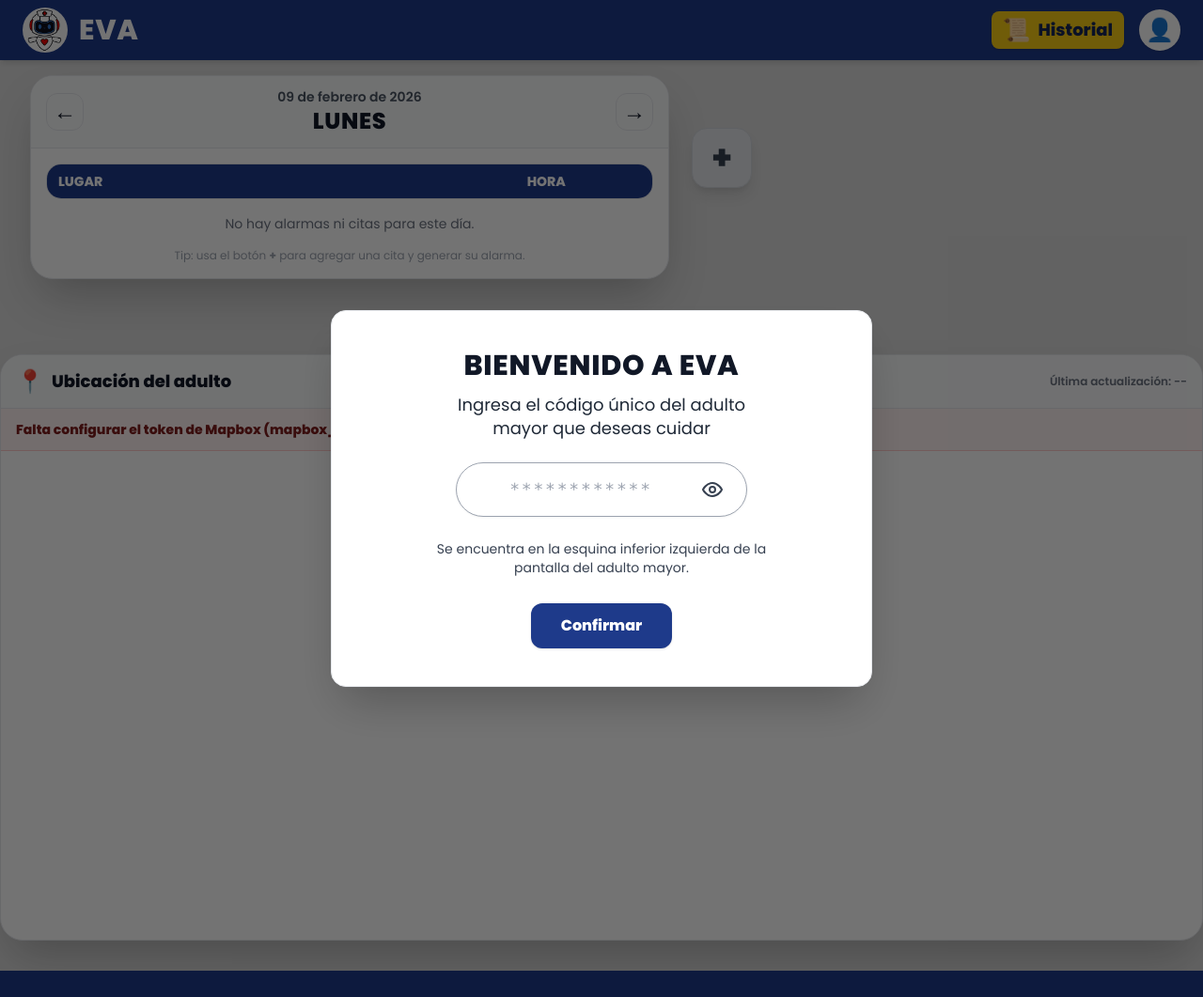
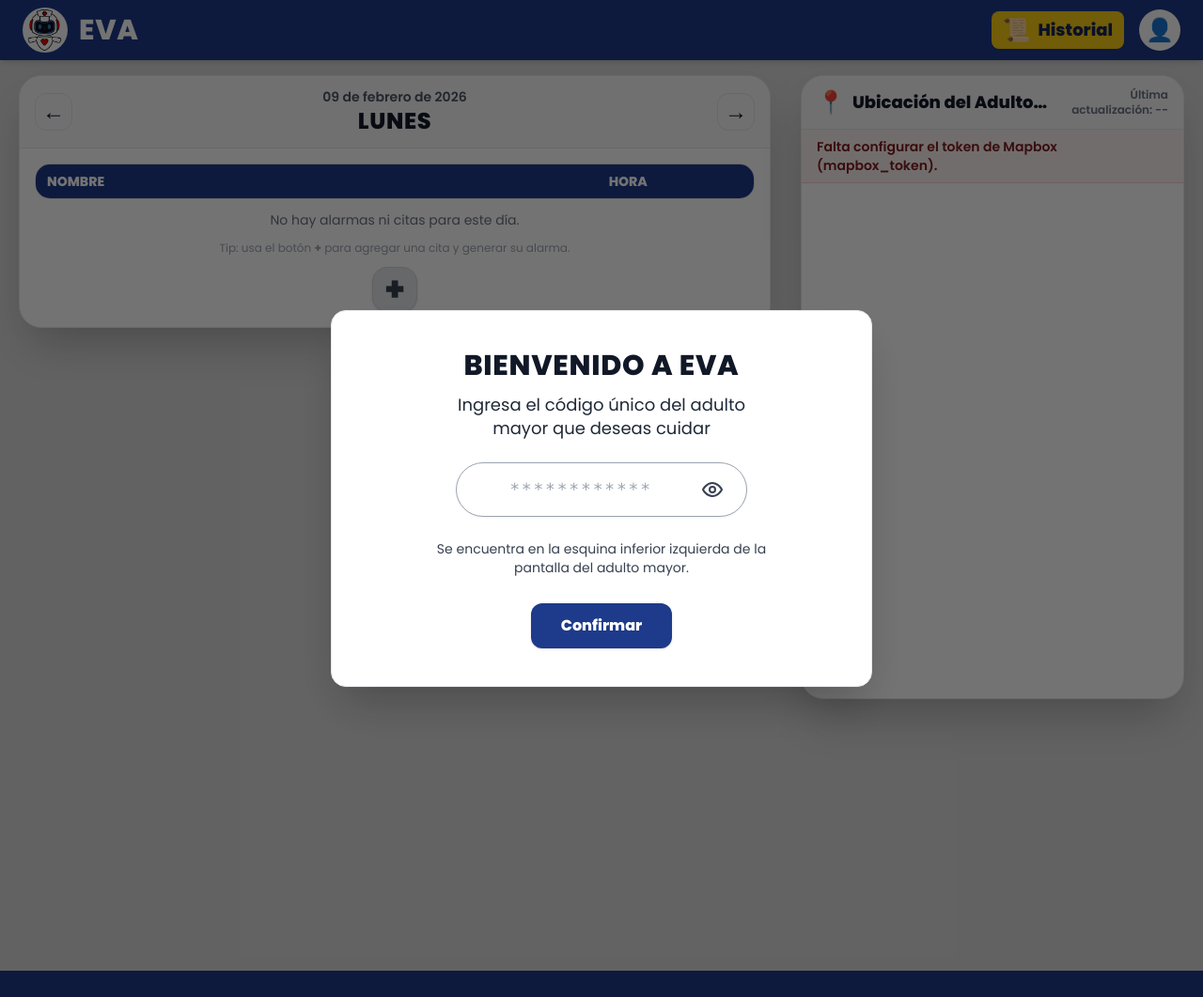
Before and after one commit to EnriqueDiaz779/EVA, a Django app: page /interfaz-cuidador/ in a window 1280 px wide. Shown: the whole page at 94% size. Run offline with Django 5.2, Linux system fonts and the light colour scheme; the visitor is signed in with stand-in values (Sample User, id 1); data that the repository does not hold is empty; some libraries are stand-ins or nearby versions.

Commit message:
Ubicacion diseño

```diff
--- a/miappEVA/miappeva/templates/miapp/Interfaz_cuidador.html
+++ b/miappEVA/miappeva/templates/miapp/Interfaz_cuidador.html
@@ -15,6 +15,8 @@
 
   <style>
     body { font-family: 'Poppins', sans-serif; background-color: #dbdbdb; }
+    #map { position: relative; }
+    #map canvas { display: block; }
   </style>
 </head>
 
@@ -119,10 +121,6 @@
                 <p><span class="font-extrabold">Teléfono:</span><span class="text-gray-700"> {{ cuidador_telefono|default:"" }}</span></p>
               </div>
             </div>
-
-            <div class="w-20 h-20 rounded-full border border-gray-700 bg-white flex items-center justify-center shrink-0">
-              <span class="text-5xl">👤</span>
-            </div>
           </div>
 
           <div class="h-px bg-gray-200 mx-6"></div>
@@ -214,14 +212,17 @@
   </header>
 
   <!-- CUERPO -->
-  <main class="pt-20 pb-12 px-4 md:px-8 ml-0">
-  <div class="max-w-3xl mr-auto ml-0">
+  <main class="pt-20 pb-12 px-5">
+  <div class="w-full max-w-none">
 
-      <!-- LAYOUT (izq calendario, centro +) -->
-      <div class="grid grid-cols-1 lg:grid-cols-[1fr_auto] gap-6 items-start justify-start">
+    <div class="grid w-full grid-cols-1 lg:grid-cols-[800px_auto_1fr] lg:grid-rows-[auto_auto] gap-4 items-start">
 
-        <!-- IZQ: CALENDARIO/DÍA -->
-        <section class="bg-white rounded-3xl shadow-2xl border border-gray-200 overflow-hidden">
+      <!--CALENDARIO/DÍA -->
+    <section class="lg:row-start-1 lg:col-start-1 overflow-visible">
+
+  <!-- TARJETA REAL -->
+  <div class="bg-white rounded-3xl shadow-2xl border border-gray-200 overflow-hidden pb-0">
+
     <div class="px-4 py-3 flex items-center justify-between bg-gray-50 border-b border-gray-200">
       <button id="btnDiaPrev"
               class="w-10 h-10 rounded-xl border border-gray-200 hover:bg-gray-100 active:scale-95 transition flex items-center justify-center"
@@ -241,44 +242,47 @@
       </button>
     </div>
 
-          <div class="p-4">
-            <div class="rounded-2xl border border-gray-200 overflow-hidden">
+        <div class="p-4 flex flex-col h-full">
+
+      <!-- TABLA + SCROLL -->
+      <div class="rounded-2xl border border-gray-200 overflow-hidden flex flex-col min-h-0">
         <div class="grid grid-cols-[1.3fr_.7fr] bg-blue-900 text-white text-sm font-extrabold">
-                <div class="px-3 py-2">LUGAR</div>
+          <div class="px-3 py-2">NOMBRE</div>
           <div class="px-3 py-2 text-center">HORA</div>
         </div>
 
+        <div class="flex-1 overflow-y-auto max-h-[420px]">
           <div id="tablaCitasBody" class="divide-y divide-gray-200"></div>
         </div>
+      </div>
 
-            <p id="emptyCitasHint" class="mt-4 text-sm text-gray-500 text-center hidden">
+      <p id="emptyCitasHint" class="mt-3 text-sm text-gray-500 text-center hidden">
         No hay alarmas ni citas para este día.
       </p>
 
-            <p class="mt-4 text-xs text-gray-400 text-center">
+      <div class="mt-auto pt-3 flex flex-col items-center">
+        <p class="text-xs text-gray-400 text-center">
           Tip: usa el botón <b>+</b> para agregar una cita y generar su alarma.
         </p>
-          </div>
-        </section>
 
-        <!-- BOTÓN + -->
-        <div class="flex justify-center lg:pt-14">
-
-          <div class="relative">
         <button id="btnAgregarEvento"
                 type="button"
-                    class="w-16 h-16 rounded-2xl bg-gray-200 hover:bg-gray-300
-                           shadow-lg border border-gray-300
+                class="mt-3 w-12 h-12 rounded-2xl bg-gray-200 hover:bg-gray-300
+                      shadow border border-gray-300
                       flex items-center justify-center
                       text-4xl font-extrabold text-gray-700
                       transition active:scale-95">
           +
         </button>
+      </div>
 
+      <!-- MENÚ -->
       <div id="menuAgregar"
-                 class="hidden absolute left-1/2 -translate-x-1/2 mt-3 w-48 bg-white border border-gray-200 rounded-2xl shadow-xl overflow-hidden z-50">
+          class="hidden fixed w-52
+                  bg-white border border-gray-200 rounded-2xl shadow-2xl
+                  overflow-hidden z-[999999]">
         <button id="btnCrearAlarma" type="button"
-                      class="w-full text-left px-4 py-3 text-sm font-extrabold text-blue-900 hover:bg-blue-50">
+                class="w-full text-left px-4 py-3 text-sm font-extrabold text-gray-800 hover:bg-blue-50">
           Crear alarma
         </button>
         <button id="btnCrearCita" type="button"
@@ -287,13 +291,47 @@
         </button>
       </div>
     </div>
+</section>
+
+      <!-- MAPA -->
+      <section class="bg-white rounded-3xl shadow-2xl border border-gray-200 overflow-hidden self-start lg:row-span-2 lg:col-start-3">
+        <div class="px-4 py-3 bg-gray-50 border-b border-gray-200">
+        <div class="flex flex-col gap-1 sm:flex-row sm:items-center sm:justify-between">
+          <div class="flex items-center gap-2 min-w-0">
+            <span class="text-xl sm:text-2xl shrink-0">📍</span>
+
+            <!-- título responsive -->
+            <p class="font-extrabold text-base sm:text-lg leading-tight truncate">
+              Ubicación del Adulto Mayor
+            </p>
           </div>
+
+          <!-- última actualización: baja de línea en móvil, a la derecha en desktop -->
+          <p id="ubicacionTxt"
+            class="text-[11px] sm:text-xs text-gray-500 font-semibold
+                    sm:text-right leading-tight">
+            Última actualización: --
+          </p>
+        </div>
+      </div>
+
+        <div id="ubicacionAlerta"
+        class="hidden px-4 py-20 text-xs sm:text-sm font-semibold border-b leading-snug">
+    </div>
+
+        <div class="p-4 md:p-6">
+          <div id="mapWrap" class="relative w-full rounded-2xl overflow-hidden">
+            <div id="map" class="block w-full h-[240px] sm:h-[320px] lg:h-[500px]"></div>
+          </div>
+        </div>
+      </section>
 
     </div>
   </div>
 </main>
 
-  <footer class="fixed bottom-0 left-0 right-0 h-7 bg-blue-900"></footer>
+  <footer class="fixed bottom-0 left-0 right-0 h-7 bg-blue-900 z-50"></footer>
+
 </div>
 
 {% csrf_token %}
@@ -469,20 +507,6 @@
     </div>
   </div>
 </div>
-
-<section class="mt-8 bg-white rounded-3xl shadow-2xl border border-gray-200 overflow-hidden">
-  <div class="px-4 py-3 bg-gray-50 border-b border-gray-200 flex items-center justify-between">
-    <div class="flex items-center gap-2">
-      <span class="text-2xl">📍</span>
-      <p class="font-extrabold text-lg">Ubicación del adulto</p>
-    </div>
-    <p id="ubicacionTxt" class="text-xs text-gray-500 font-semibold">Última actualización: --</p>
-  </div>
-
-  <div id="ubicacionAlerta" class="hidden px-4 py-3 text-sm font-extrabold border-b"></div>
-
-  <div id="map" class="w-full h-[420px] md:h-[520px]"></div>
-</section>
 
 <script>
   // ===== Referencias UI (header + perfil + bloqueo) =====
@@ -752,10 +776,6 @@
 </script>
 
 <script>
-  // =============================
-  // CALENDARIO + CITAS (solo modal)
-  // =============================
-
   const DIAS = ["DOMINGO","LUNES","MARTES","MIÉRCOLES","JUEVES","VIERNES","SÁBADO"];
   const MESES = ["enero","febrero","marzo","abril","mayo","junio","julio","agosto","septiembre","octubre","noviembre","diciembre"];
   const DIAS_ES = ["dom","lun","mar","mie","jue","vie","sab"];
@@ -1016,10 +1036,75 @@
     document.body.classList.remove("overflow-hidden");
   }
 
+  function posicionarMenuAgregar() {
+  if (!btnAgregarEvento || !menuAgregar) return;
+
+  const r = btnAgregarEvento.getBoundingClientRect();
+
+  // Medimos el menú (temporalmente visible) para evitar que se salga de pantalla
+  menuAgregar.classList.remove("hidden");
+  const mw = menuAgregar.offsetWidth;
+  const mh = menuAgregar.offsetHeight;
+
+  // Queremos que quede centrado y abajo del botón
+  let left = r.left + (r.width / 2) - (mw / 2);
+  let top  = r.bottom + 12;
+
+  // Clamp horizontal (que no se salga)
+  const padding = 12;
+  const maxLeft = window.innerWidth - mw - padding;
+  if (left < padding) left = padding;
+  if (left > maxLeft) left = maxLeft;
+
+  // Si por alguna razón no cabe abajo, lo ponemos arriba del botón
+  if (top + mh > window.innerHeight - padding) {
+    top = r.top - mh - 12;
+  }
+
+  menuAgregar.style.left = `${left}px`;
+  menuAgregar.style.top  = `${top}px`;
+
+  // Si no lo querías abrir ahorita, lo ocultas (esto lo controla el toggle)
+}
+
+function abrirMenuAgregar() {
+  if (!menuAgregar) return;
+  posicionarMenuAgregar();
+  menuAgregar.classList.remove("hidden");
+}
+
+function cerrarMenuAgregar() {
+  menuAgregar?.classList.add("hidden");
+}
+
   btnAgregarEvento?.addEventListener("click", (e) => {
+    e.preventDefault();
     e.stopPropagation();
-    menuAgregar?.classList.toggle("hidden");
+
+    const estabaAbierto = menuAgregar && !menuAgregar.classList.contains("hidden");
+    cerrarMenuAgregar();
+
+    if (!estabaAbierto) abrirMenuAgregar();
   });
+
+  // No cerrar si das click dentro del menú
+  menuAgregar?.addEventListener("click", (e) => e.stopPropagation());
+
+  // Cerrar al click afuera
+  document.addEventListener("click", () => cerrarMenuAgregar());
+
+  // Cerrar con Escape
+  document.addEventListener("keydown", (e) => {
+    if (e.key === "Escape") cerrarMenuAgregar();
+  });
+
+  // Si cambias tamaño de ventana y el menú está abierto, reposiciona
+  window.addEventListener("resize", () => {
+    if (menuAgregar && !menuAgregar.classList.contains("hidden")) {
+      posicionarMenuAgregar();
+    }
+  });
+
   btnCerrarModalCita?.addEventListener("click", closeModalCita);
   modalCita?.addEventListener("click", (e) => { if (e.target === modalCita) closeModalCita(); });
 
@@ -1038,12 +1123,6 @@
     closeModalAlarma();
     openModalCita();
   });
-
-  document.addEventListener("click", () => {
-    menuAgregar?.classList.add("hidden");
-  });
-
-  menuAgregar?.addEventListener("click", (e) => e.stopPropagation());
 
   btnCerrarModalAlarma?.addEventListener("click", closeModalAlarma);
   modalAlarma?.addEventListener("click", (e) => { if (e.target === modalAlarma) closeModalAlarma(); });
@@ -1157,7 +1236,7 @@
       ok: "bg-green-50 border-green-200 text-green-900",
       info: "bg-blue-50 border-blue-200 text-blue-900"
     };
-    alerta.className = `px-4 py-3 text-sm font-extrabold border-b ${estilos[tipo] || estilos.warn}`;
+    alerta.className = `px-4 py-2 text-xs sm:text-sm font-semibold border-b leading-snug ${estilos[tipo] || estilos.warn}`;
     alerta.textContent = msg;
   }
 
@@ -1185,6 +1264,14 @@
   });
 
   map.addControl(new mapboxgl.NavigationControl(), "top-right");
+
+      setTimeout(() => map.resize(), 100);
+
+    map.on("load", () => {
+      map.resize();                 // 👈 clave
+      fetchUltimaUbicacion();
+      setInterval(fetchUltimaUbicacion, 5000);
+    });
 
   let marker = null;
   let yaCentro = false;
@@ -1243,10 +1330,10 @@
       }
 
       if (data.sin_senal === true && minutos !== null) {
-      const msg = (minutos <= 0)
-        ? "Última ubicación conocida (hace unos segundos)"
-        : `Última ubicación conocida (hace ${minutos} min)`;
-      showAlert(msg, "warn");
+      showAlert(
+        "Sin señal en este momento.",
+        "warn"
+      );
     } else {
       hideAlert();
     }
@@ -1255,11 +1342,6 @@
       showAlert("Error de conexión al servidor (ubicación).", "warn");
     }
   }
-
-  map.on("load", () => {
-    fetchUltimaUbicacion();
-    setInterval(fetchUltimaUbicacion, 5000);
-  });
 })();
 </script>
 
```
Also changed, not shown: miappEVA/miappeva/templates/miapp/inicio.html (+30 -20 lines). Lines whose indentation alone changed are shown as unchanged.
